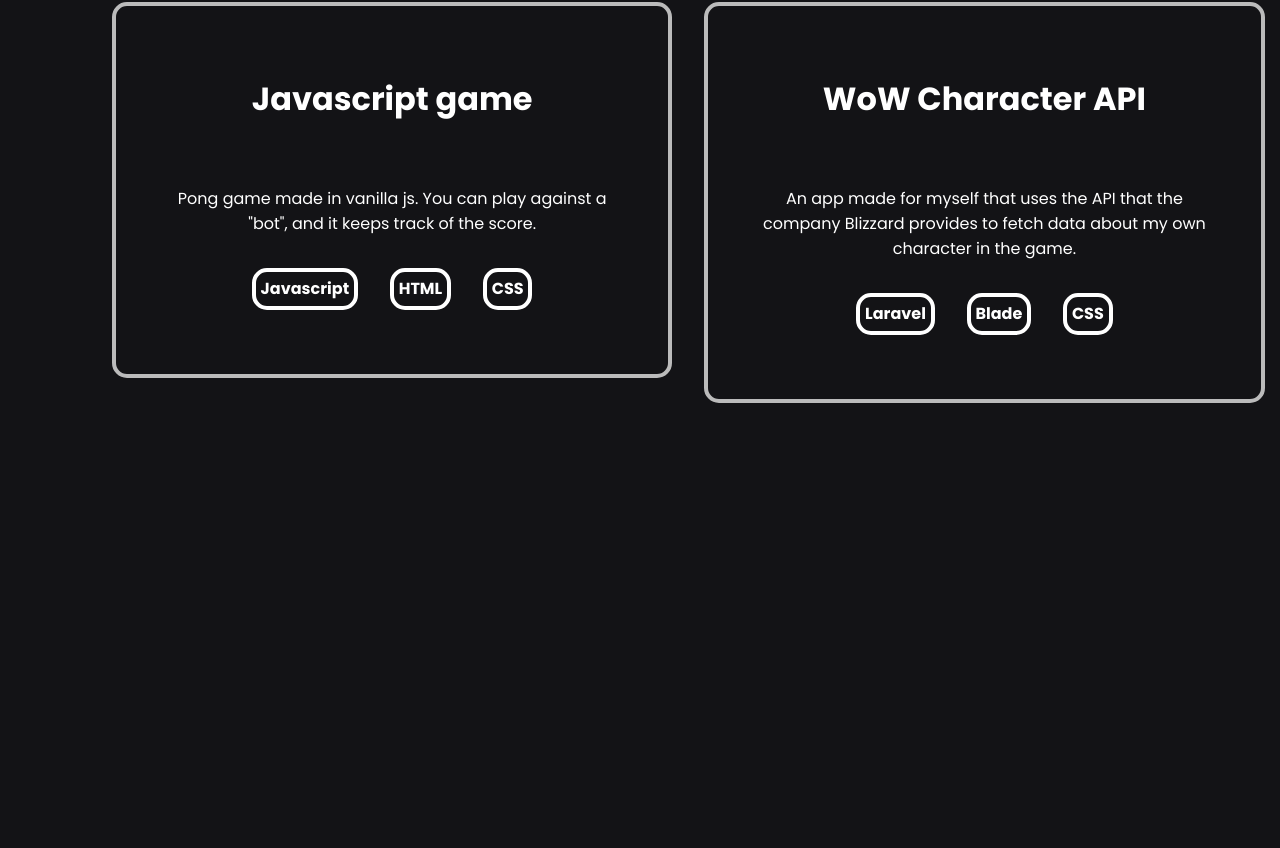
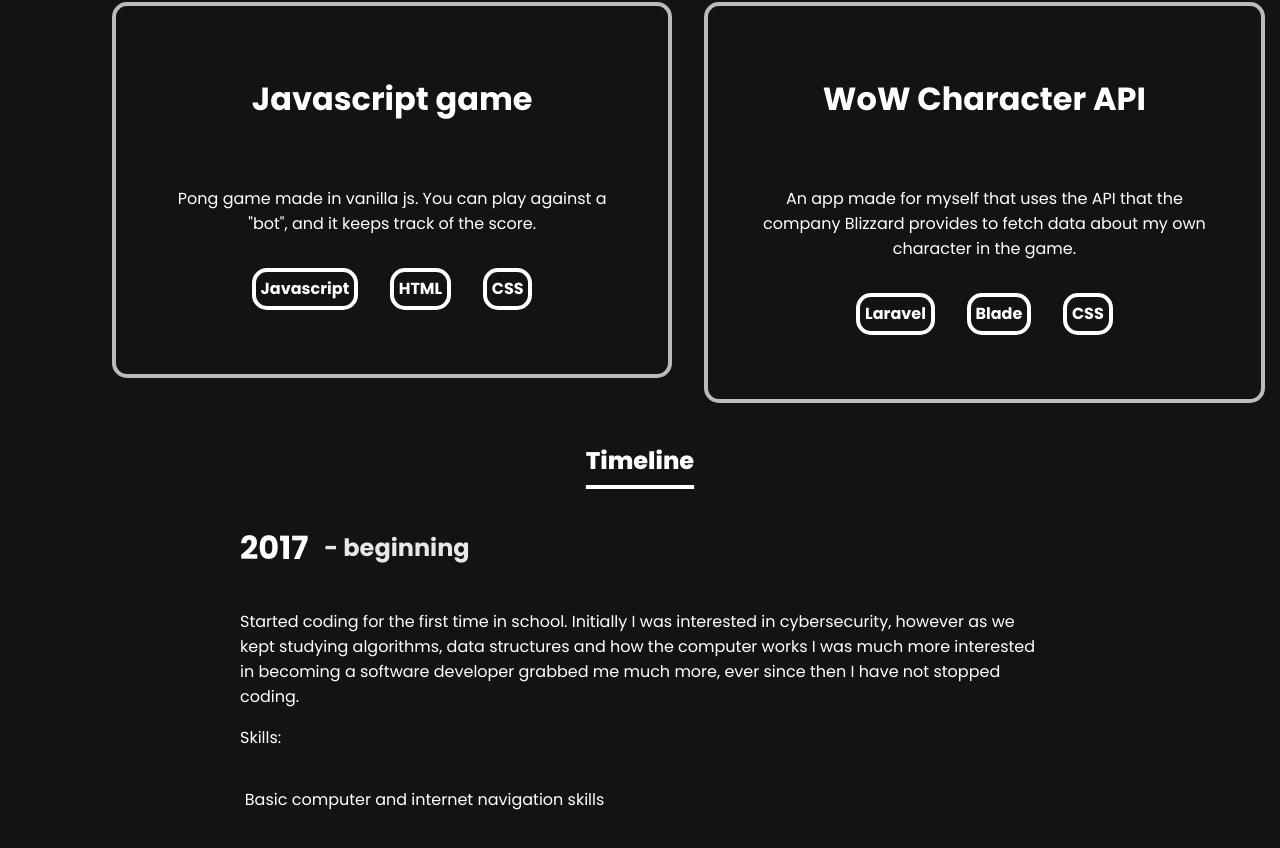
Before and after one commit to dmnovb/portfolio, a React (Vite) app: page / in a window 1280 px wide. Shown: the part 1938-2786 px from the top of the page. Before the commit the page ends 2357 px from the top, so only its background shows below. Built offline with nearby package versions, Linux system fonts and the light colour scheme.

Commit message:
feat: timeline render

```diff
--- a/src/components/Name.jsx
+++ b/src/components/Name.jsx
@@ -3,17 +3,15 @@
 import { useRef, useEffect, useState } from "react"
 
 export default function Name () {
-    const {ref: infoContainer, inView: myElementVisible} = useInView();
 
-
-    console.log(myElementVisible)
+    const {ref: infoContainer, inView: myElementVisible} = useInView({triggerOnce: true});
 
     let info = 'info'
     let info_hidden = 'info-hidden'
 
     return (
         <div className="container">
-            <section ref={infoContainer} className={myElementVisible ? info : info_hidden }>
+            <section ref={infoContainer} className={myElementVisible ? info : info_hidden} >
                 <h1>I'm Boyan Damyanov.</h1>
                 <h2>Web Developer.</h2>
                 <h3>Currently based in Sofia.</h3>
--- a/src/components/Portfolio.jsx
+++ b/src/components/Portfolio.jsx
@@ -4,13 +4,13 @@
 
 export default function Portfolio () {
 
-    // const {ref: projects, inView: projectsVisible} = useInView();
+    const {ref: projectsContainer, inView: myElementVisible} = useInView()
 
     return (
         <div className="container">
             <div>
             <h1 id="my-projects">Some of my projects</h1>
-            <div className="projects">
+            <div ref={projectsContainer} className="projects">
                 {projects.map(project => (
                     <PortfolioItem
                     imgUrl={project.imgUrl}
--- a/src/components/Timeline.jsx
+++ b/src/components/Timeline.jsx
@@ -1,6 +1,23 @@
+import TimelineItem from "./TimelineItem"
+import timeline from '../data/timeline'
+import { useInView } from "react-intersection-observer"
+
+
 export default function Timeline () {
+
     return (
         <div>
+            <div className="container">
+                <p id="timeline-name">Timeline</p>
+                {timeline.map(a => (
+                    <TimelineItem
+                    year={a.year}
+                    background={a.background}
+                    skills={a.skills}
+                    beginning={a.beginning}
+                    />
+                ))}
+            </div>
         </div>
     )
 }
--- a/src/components/TimelineItem.jsx
+++ b/src/components/TimelineItem.jsx
@@ -1,6 +1,20 @@
-export default function TimelineItem () {
+export default function TimelineItem ({year, background, skills, beginning}) {
     return (
         <div>
+            <div className="timeline">
+
+                <div id="beginning">
+                    <h1>{year}</h1>
+                    <h2>{beginning}</h2>
+                </div>
+                <p>{background}</p>
+                <p>Skills:</p>
+                <div className=" skills ">
+                {skills.map((skill) => (
+                    <p>{skill}</p>
+                ))}
+                </div>
+            </div>
         </div>
     )
 }
--- a/src/data/timeline.js
+++ b/src/data/timeline.js
@@ -1,6 +1,7 @@
 export default [
     {
         year: 2017,
+        beginning: '- beginning',
         background: `Started coding for the first time in school.
         Initially I was interested in cybersecurity, however as we kept studying algorithms,
         data structures and how the computer works I was much more interested in becoming a software developer grabbed me much more,
--- a/src/index.css
+++ b/src/index.css
@@ -1,67 +1,4 @@
-.info-container {
-  display: flex;
-  flex-direction: column;
-  justify-content: center;
-  align-items: center;
-}
-
-
-.stack {
-  display: flex;
-  justify-content: center;
-}
-
-.projects {
-  display: grid;
-  grid-template-columns: repeat(2, 1fr);
-  user-select: none;
-}
-
-.project {
-  text-align: center;
-  padding: 3rem;
-  margin: 1rem;
-  border-radius: 15px;
-  border: 4px solid #bbb;
-}
-
-#my-projects {
-  display: flex;
-  justify-content: center;
-  text-decoration: underline;
-}
-
-.stack > h4:hover {
-  transition: ease-in .15s;
-  background: #fff;
-  color: #000;
-}
-
-.container {
-  margin: 0 3rem 0 3rem;
-  box-sizing: border-box;
-}
-.info-hidden {
-  opacity: 0;
-  filter: blur(5px);
-  transform: translateY(-100%);
-  transition: all 1s;
-}
-
-
-
-.info {
-  opacity: 1;
-  filter: blur(0);
-  transition: all 1s;
-  transform: translateY(0);
-}
-
-.header-container {
-  display: flex;
-  align-items: center;
-  justify-content: space-between;
-}
+:root
 
 body {
   background-color: #131316;
@@ -119,99 +56,123 @@
   transition: ease-in 0.2s;
 }
 
-.timeline-container {
-  min-height: 100vh;
-  width: 100%;
+
+.info-container {
+  display: flex;
+  flex-direction: column;
+  justify-content: center;
+  align-items: center;
+}
+
+
+.stack {
+  display: flex;
+  justify-content: center;
+}
+
+.projects {
+  display: grid;
+  grid-template-columns: repeat(2, 1fr);
+  user-select: none;
+}
+
+.project {
+  transition: ease-out .2s;
+  text-align: center;
+  padding: 3rem;
+  margin: 1rem;
+  border-radius: 15px;
+  border: 4px solid #bbb;
+}
+
+.project:hover {
+  transition: all .2s;
+  transform: translateY(-10px);
+}
+
+#my-projects {
+  display: flex;
+  justify-content: center;
+  text-decoration: underline;
+  text-underline-offset: 16px;
+  text-decoration-thickness: 4px;
+  user-select: none;
+}
+
+#beginning {
+  display: flex;
+  align-items:center;
+}
+
+#beginning > h2 {
+  margin-left: 1rem;
+}
+
+#timeline-name {
+  display: flex;
+  justify-content: center;
+  font-weight: 800;
+  font-size: 24px;
+  text-decoration: underline;
+  text-underline-offset: 16px;
+  text-decoration-thickness: 4px;
+}
+
+.skills {
+  display: flex;
+  gap: 0.5rem;
+}
+
+.skills > p {
+  user-select: none;
+  padding: 0.3rem;
+  border-radius: 13px;
+  background-color: #131316;
+  color: rgb(255, 255, 255);
+}
+
+.stack > h4:hover {
+  transition: ease-in .15s;
+  background: #fff;
+  color: #000;
+}
+
+.container {
+  margin: 0 3rem 0 3rem;
+  box-sizing: border-box;
+}
+.info-hidden {
+  opacity: 0;
+  filter: blur(5px);
+  transform: translateY(-100%);
+  transition: all 1s;
+}
+
+
+
+.info {
+  opacity: 1;
+  filter: blur(0);
+  transition: all 1s;
+  transform: translateY(0);
+}
+
+.header-container {
   display: flex;
   align-items: center;
+  justify-content: space-between;
+}
+
+
+.timeline {
+  /* display: flex;
+  flex-direction: column;
   justify-content: center;
-  padding: 100px 0;
-}
-.timeline {
+  align-items: center; */
+
   width: 80%;
   height: auto;
   max-width: 800px;
   margin: 0 auto;
   position: relative;
 }
-
-.timeline ul {
-  list-style: none;
-}
-.timeline ul li {
-  padding: 20px;
-  color: white;
-  border-radius: 10px;
-  margin-bottom: 20px;
-}
-.timeline ul li:last-child {
-  margin-bottom: 0;
-}
-.timeline-content h1 {
-  font-weight: 500;
-  font-size: 25px;
-  line-height: 30px;
-  margin-bottom: 10px;
-}
-.timeline-content p {
-  font-size: 16px;
-  line-height: 30px;
-  font-weight: 300;
-}
-.timeline-content .date {
-  font-size: 12px;
-  font-weight: 300;
-  margin-bottom: 10px;
-  letter-spacing: 2px;
-}
-@media only screen and (min-width: 768px) {
-  .timeline:before {
-    content: "";
-    position: absolute;
-    top: 0;
-    left: 50%;
-    transform: translateX(-50%);
-    width: 2px;
-    height: 100%;
-    background-color: gray;
-  }
-  .timeline ul li {
-    width: 50%;
-    position: relative;
-    margin-bottom: 50px;
-  }
-  .timeline ul li:nth-child(odd) {
-    float: left;
-    clear: right;
-    transform: translateX(-30px);
-    border-radius: 20px 0px 20px 20px;
-  }
-  .timeline ul li:nth-child(even) {
-    float: right;
-    clear: left;
-    transform: translateX(30px);
-    border-radius: 0px 20px 20px 20px;
-  }
-  .timeline ul li::before {
-    content: "";
-    position: absolute;
-    height: 20px;
-    width: 20px;
-    border-radius: 50%;
-    background-color: gray;
-    top: 0px;
-  }
-  .timeline ul li:nth-child(odd)::before {
-    transform: translate(50%, -50%);
-    right: -30px;
-  }
-  .timeline ul li:nth-child(even)::before {
-    transform: translate(-50%, -50%);
-    left: -30px;
-  }
-  .timeline-content .date {
-    position: absolute;
-    top: -30px;
-  }
-
-}
```
